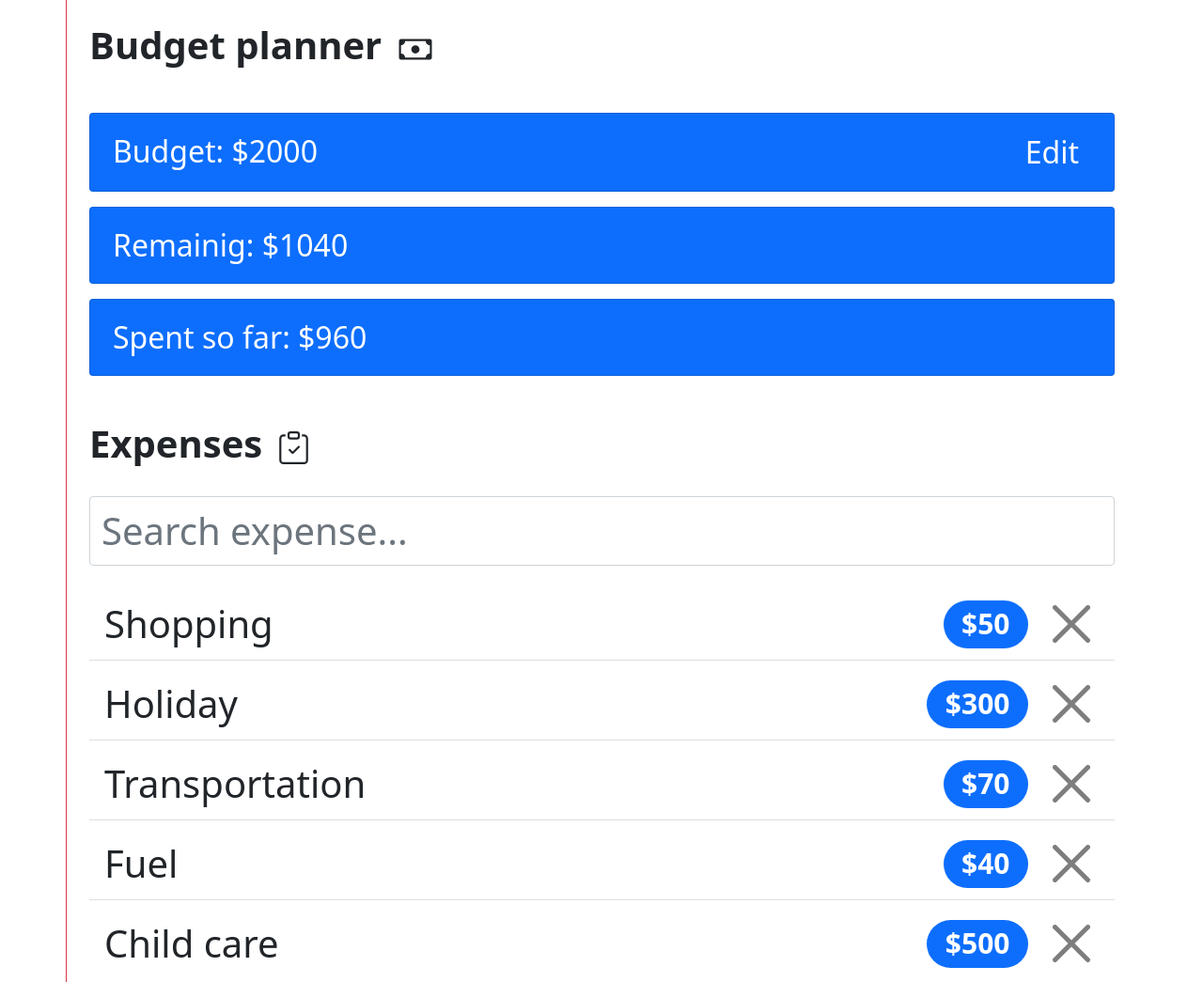
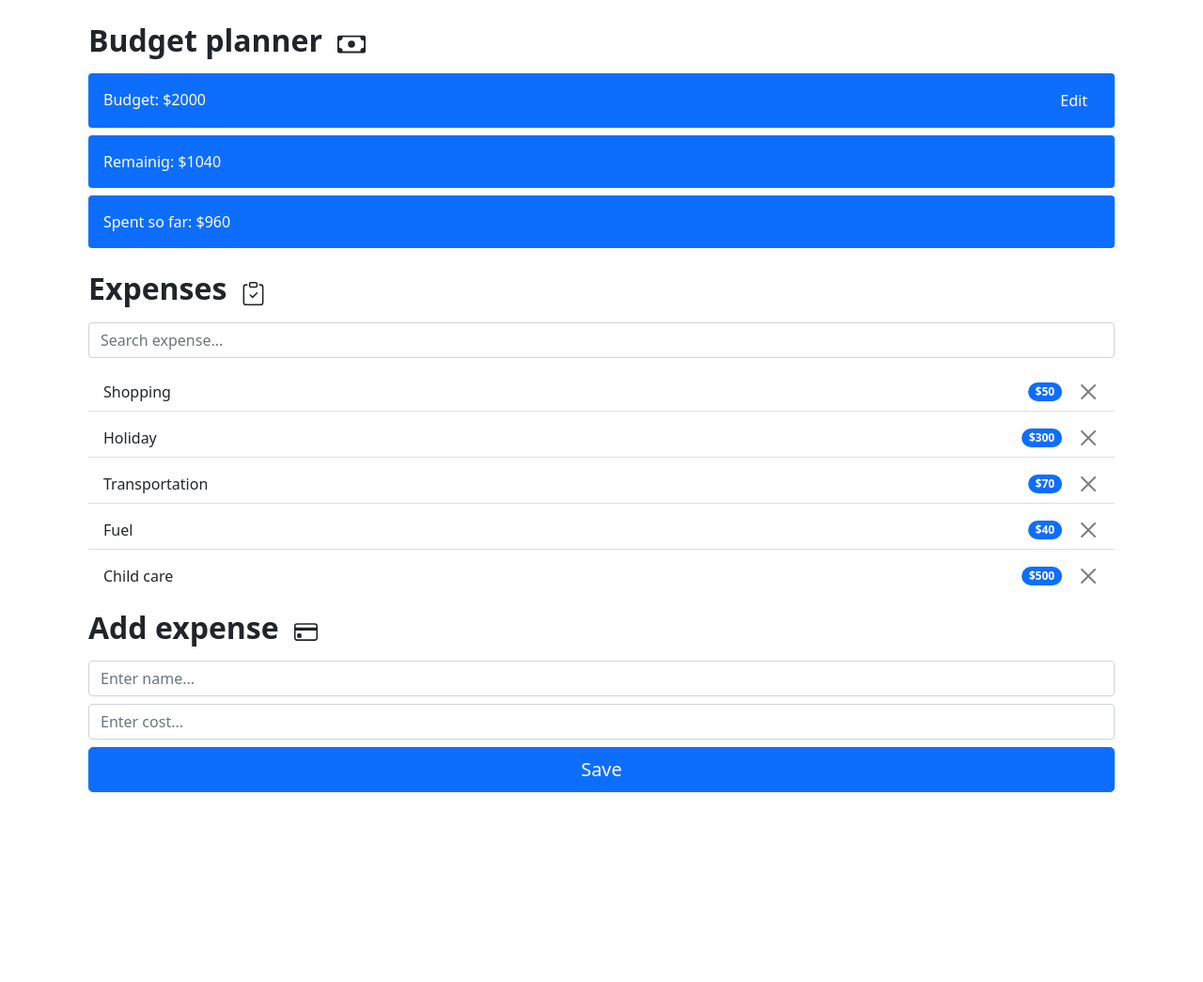
Before and after one commit to EvgeniySidljarevich/Simple-Budget-App, a plain HTML site: page index.html in a window 1280 px wide. Shown: the top 1045 px of the page at 94% size. After the commit the page ends 867 px from the top, so only its background shows below. Drawn offline with nearby package versions, Linux system fonts and the light colour scheme.

Commit message:
Update index.html

```diff
--- a/index.html
+++ b/index.html
@@ -5,52 +5,50 @@
     <meta charset="UTF-8" />
     <meta http-equiv="X-UA-Compatible" content="IE=edge" />
     <meta name="viewport" content="width=device-width, initial-scale=1.0" />
-    <title>Simple-Budget-App</title>
+    <title>Simple Budget App</title>
     <link href="https://cdn.jsdelivr.net/npm/bootstrap@5.1.3/dist/css/bootstrap.min.css" rel="stylesheet"
         integrity="sha384-1BmE4kWBq78iYhFldvKuhfTAU6auU8tT94WrHftjDbrCEXSU1oBoqyl2QvZ6jIW3" crossorigin="anonymous" />
 </head>
 
 <body>
     <!-- WRAPPER -->
-    <div class="p-4 container-md border-start border-danger">
-        <!-- BUDGET INFO -->
-        <div class=" d-flex pb-4">
-            <h1 class="fw-bold">Budget planner</h1>
+    <div class="p-4 container d-flex flex-column gap-3">
+        <!-- BUDGET -->
+        <div class="Budget">
+            <div class="d-flex">
+                <h2 class="fw-bold">Budget planner</h2>
                 <div class="px-3 my-auto">
-                <svg xmlns="http://www.w3.org/2000/svg" width="40" height="35" fill="currentColor" class="bi bi-cash"
+                    <svg xmlns="http://www.w3.org/2000/svg" width="30" height="30" fill="currentColor" class="bi bi-cash"
                         viewBox="0 0 16 16">
                         <path d="M8 10a2 2 0 1 0 0-4 2 2 0 0 0 0 4z" />
                         <path d="M0 4a1 1 0 0 1 1-1h14a1 1 0 0 1 1 1v8a1 1 0 0 1-1 1H1a1 1 0 0 1-1-1V4zm3 0a2 2 0 0 1-2 2v4a2 2 0 0 1 2 2h10a2 2 0 0 1 2-2V6a2 2 0 0 1-2-2H3z" /></svg>
                 </div>
             </div>
-        <div class="py-3">
-            <div class="card bg-primary text-white mb-3">
-                <div class="card-body fs-2 mx-2">
-                    Budget: $2000 <button type="button" class="btn text-white fs-2 py-0" style="float: right">Edit</button>
+            <div class=" bg-primary text-white rounded d-flex justify-content-between p-3 my-2">
+                <p class="m-0">Budget: $2000</p>
+                <button class="btn text-white py-0">Edit</button>
             </div>
+            <div class=" bg-primary text-white rounded d-flex justify-content-between p-3 my-2">
+                <p class="m-0">Remainig: $1040</p>
             </div>
-            <div class="card bg-primary text-white mb-3">
-                <div class="card-body fs-2 mx-2">Remainig: $1040</div>
-            </div>
-            <div class="card bg-primary text-white mb-3">
-                <div class="card-body fs-2 mx-2">Spent so far: $960</div>
+            <div class=" bg-primary text-white rounded d-flex justify-content-between p-3 my-2">
+                <p class="m-0">Spent so far: $960</p>
             </div>
         </div>
         <!-- EXPENSES -->
-        <div class="py-3">
-            <div class=" d-flex pb-4">
-                <h1 class="fw-bold">Expenses</h1>
+        <div class="Expenses">
+            <div class="d-flex">
+                <h2 class="fw-bold">Expenses</h2>
                 <div class="px-3 my-auto">
-                    <svg xmlns="http://www.w3.org/2000/svg" width="35" height="35" fill="currentColor" class="bi bi-clipboard-check" viewBox="0 0 16 16">
+                    <svg xmlns="http://www.w3.org/2000/svg" width="25" height="25" fill="currentColor" class="bi bi-clipboard-check" viewBox="0 0 16 16">
                         <path fill-rule="evenodd" d="M10.854 7.146a.5.5 0 0 1 0 .708l-3 3a.5.5 0 0 1-.708 0l-1.5-1.5a.5.5 0 1 1 .708-.708L7.5 9.793l2.646-2.647a.5.5 0 0 1 .708 0z"/>
                         <path d="M4 1.5H3a2 2 0 0 0-2 2V14a2 2 0 0 0 2 2h10a2 2 0 0 0 2-2V3.5a2 2 0 0 0-2-2h-1v1h1a1 1 0 0 1 1 1V14a1 1 0 0 1-1 1H3a1 1 0 0 1-1-1V3.5a1 1 0 0 1 1-1h1v-1z"/>
-                        <path d="M9.5 1a.5.5 0 0 1 .5.5v1a.5.5 0 0 1-.5.5h-3a.5.5 0 0 1-.5-.5v-1a.5.5 0 0 1 .5-.5h3zm-3-1A1.5 1.5 0 0 0 5 1.5v1A1.5 1.5 0 0 0 6.5 4h3A1.5 1.5 0 0 0 11 2.5v-1A1.5 1.5 0 0 0 9.5 0h-3z"/></svg>
+                        <path d="M9.5 1a.5.5 0 0 1 .5.5v1a.5.5 0 0 1-.5.5h-3a.5.5 0 0 1-.5-.5v-1a.5.5 0 0 1 .5-.5h3zm-3-1A1.5 1.5 0 0 0 5 1.5v1A1.5 1.5 0 0 0 6.5 4h3A1.5 1.5 0 0 0 11 2.5v-1A1.5 1.5 0 0 0 9.5 0h-3z"/></svg>  </div>
             </div>
+            <div class="input">
+                <input type="text" class="form-control my-2" id="formGroupExampleInput" placeholder="Search expense...">
             </div>
-            <div class="mb-3">
-                <input type="text" class="form-control fs-1" id="formGroupExampleInput" placeholder="Search expense...">
-            </div>
-            <ul class="list-group list-group-flush fs-1">
+            <ul class="list-group list-group-flush">
                 <li class="list-group-item d-flex justify-content-between mt-2">
                     <p class="my-0">Shopping</p>
                     <div class="d-flex align-content-center">
@@ -89,26 +87,18 @@
             </ul>
         </div>
         <!-- ADD -->
-        <div class="py-3">
-            <div class=" d-flex pb-4">
-                <h1 class="fw-bold">Add expense</h1>
+        <div class="ADD">
+            <div class="d-flex">
+                <h2 class="fw-bold">Add expense</h2>
                 <div class="px-3 my-auto">
-                    <svg xmlns="http://www.w3.org/2000/svg" width="35" height="35" fill="currentColor" class="bi bi-credit-card" viewBox="0 0 16 16">
+                    <svg xmlns="http://www.w3.org/2000/svg" width="25" height="25" fill="currentColor" class="bi bi-credit-card" viewBox="0 0 16 16">
                         <path d="M0 4a2 2 0 0 1 2-2h12a2 2 0 0 1 2 2v8a2 2 0 0 1-2 2H2a2 2 0 0 1-2-2V4zm2-1a1 1 0 0 0-1 1v1h14V4a1 1 0 0 0-1-1H2zm13 4H1v5a1 1 0 0 0 1 1h12a1 1 0 0 0 1-1V7z"/>
                         <path d="M2 10a1 1 0 0 1 1-1h1a1 1 0 0 1 1 1v1a1 1 0 0 1-1 1H3a1 1 0 0 1-1-1v-1z"/></svg>
                 </div>
             </div>
-            <div class="mb-3">
-                <input type="text" class="form-control fs-1" id="formGroupExampleInput" placeholder="Enter name...">
-            </div>
-            <div class="mb-3">
-                <input type="text" class="form-control fs-1" id="formGroupExampleInput" placeholder="Enter cost...">
-            </div>
-            <div>
-                <button type="button" class="btn btn-primary btn-lg btn-block container-fluid fs-1">Save</button>
-            </div>
-        </div>
+            <input type="text" class="form-control my-2" id="formGroupExampleInput" placeholder="Enter name...">
+            <input type="text" class="form-control my-2" id="formGroupExampleInput" placeholder="Enter cost...">
+            <button type="button" class="btn btn-primary btn-lg btn-block container-fluid">Save</button>
     </div>
 </body>
-
 </html>
```
Lines whose indentation alone changed are shown as unchanged.
